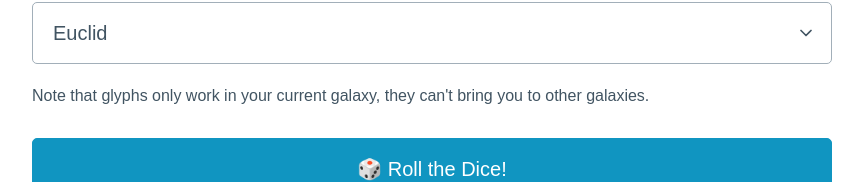
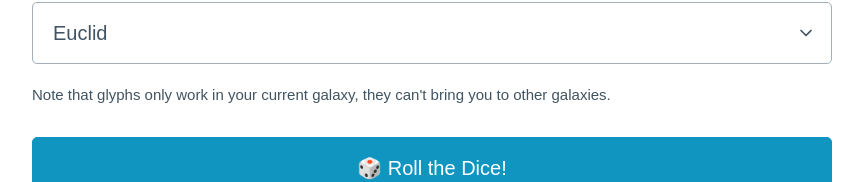
Before and after one commit to Lenni009/Random-Eisvana-Glyphs-Generator, a plain HTML site: page index.html in a window 1280 px wide. Shown: the part 275-457 px from the top of the page, without its empty margins (208-1071 px from the left). Drawn offline with nearby package versions, Linux system fonts and the light colour scheme; a web font is replaced by a local one.

Commit message:
change font size

```diff
--- a/src/styles.css
+++ b/src/styles.css
@@ -35,5 +35,5 @@ nav button {
 }
 
 .font-size-small {
-	font-size: initial;
+	font-size: 0.75rem;
 }
```
